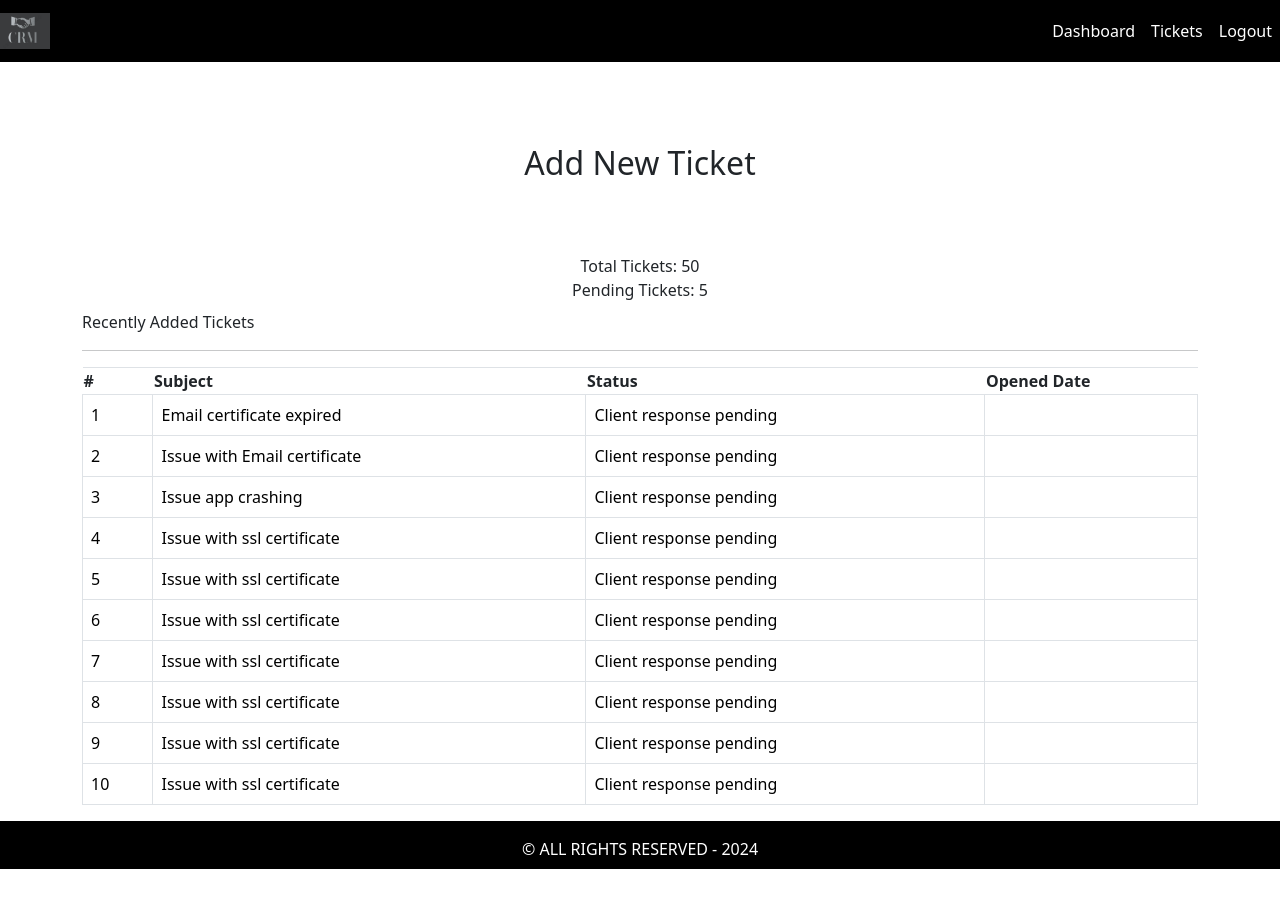
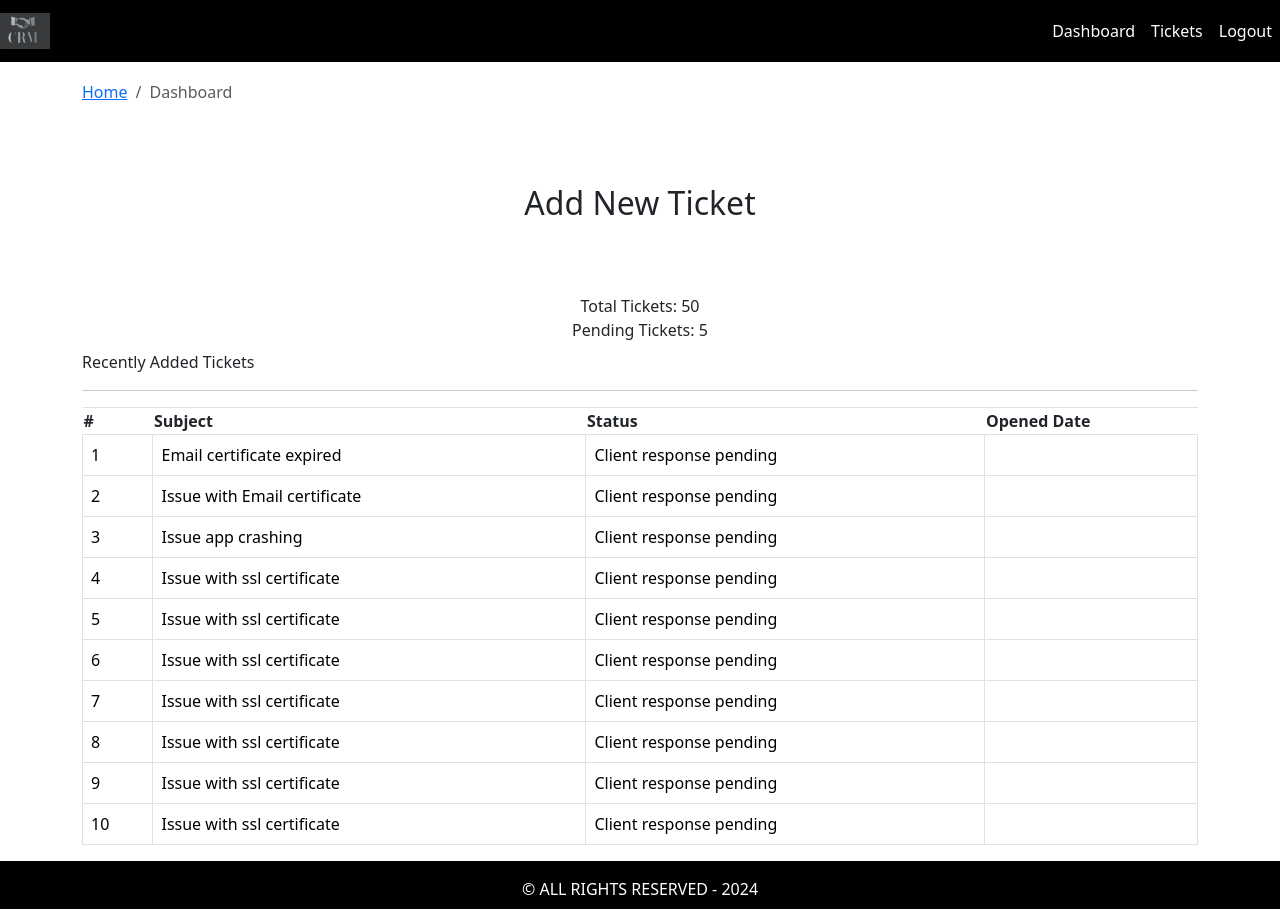
Before and after one commit to Aftermath001/crm-ticket-frontend, a React (Create React App) app: page / in a window 1280 px wide. Before the commit the page ends 869 px from the top, so only its background shows below. Built offline with nearby package versions, Linux system fonts and the light colour scheme.

Commit message:
BreadCrumbs

```diff
--- /dev/null
+++ b/src/components/breadCrumbs/BreadCrumbs.js
@@ -0,0 +1,14 @@
+import React from 'react'
+import Breadcrumb from 'react-bootstrap/Breadcrumb';
+
+
+const BreadCrumbs = ({page}) => {
+  return (
+    <Breadcrumb>
+      <Breadcrumb.Item href="/">Home</Breadcrumb.Item>
+      <Breadcrumb.Item active>{page}</Breadcrumb.Item>
+    </Breadcrumb>
+  )
+}
+
+export default BreadCrumbs
--- a/src/layout/Layout.js
+++ b/src/layout/Layout.js
@@ -5,7 +5,7 @@
 function Layout({children}) {
   return (
     <div className='layout'>
-      <header className='header'>
+      <header className='header mb-2'>
       <Header />
       </header>
 
--- a/src/pages/dashboard/Dashboard.js
+++ b/src/pages/dashboard/Dashboard.js
@@ -2,9 +2,17 @@
 import {Container, Row, Col, Button} from 'react-bootstrap'
 import TicketTable from '../../components/ticket-table/TicketTable'
 import tickets from '../../assets/data/dummy.json'
+import BreadCrumbs from '../../components/breadCrumbs/BreadCrumbs'
+
+
 const Dashboard = () => {
   return (
     <Container>
+        <Row>
+            <Col>
+            <BreadCrumbs page='Dashboard'/>
+            </Col>
+        </Row>
         <Row>
             <Col className="text-center mt-5 mb-2">
                 <Button variant="black" style={{fontSize:"2rem",
```
